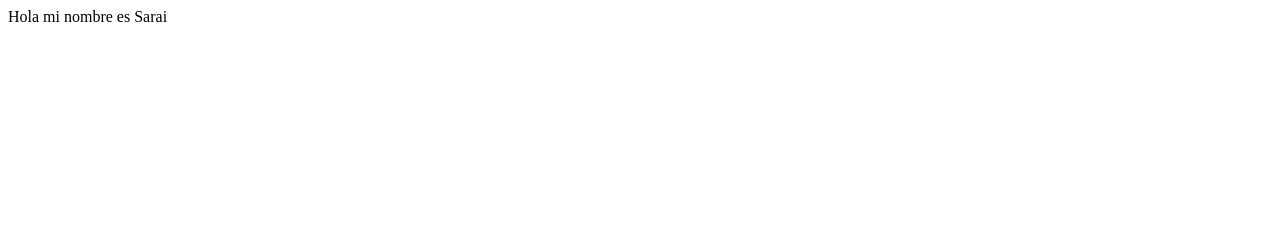
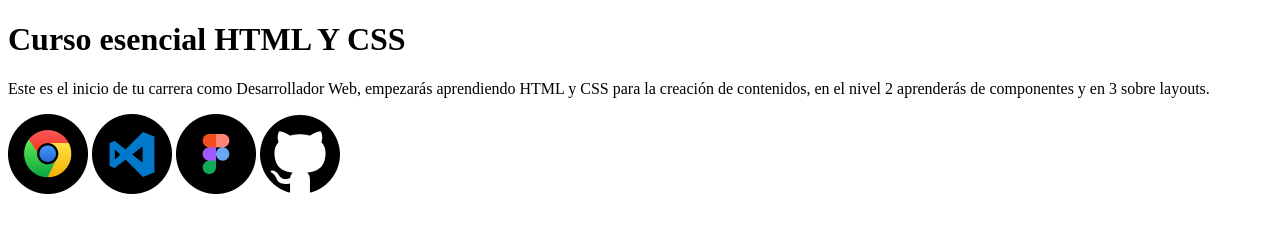
Before and after one commit to Devchris256/curso-esencial-html-css, a plain HTML site: page index.html in a window 1280 px wide. Drawn offline with Linux system fonts and the light colour scheme.

Commit message:
Hemos agregado las imágenes de los logos del Setup

```diff
--- a/index.html
+++ b/index.html
@@ -1,12 +1,22 @@
 <!DOCTYPE html>
-<html lang="en">
+<html lang="es">
 <head>
   <meta charset="UTF-8">
   <meta http-equiv="X-UA-Compatible" content="IE=edge">
   <meta name="viewport" content="width=device-width, initial-scale=1.0">
-  <title>Document</title>
+  <title>El blog de Sarai </title>
 </head>
 <body>
-  Hola mi nombre es Sarai
+  <h1>
+    Curso esencial HTML Y CSS
+  </h1>
+  <p>
+    Este es el inicio de tu carrera como Desarrollador Web, empezarás aprendiendo HTML y CSS para la creación de contenidos,
+    en el nivel 2 aprenderás de componentes y en 3 sobre layouts.
+  </p>
+  <img src="img/google _chrome.png" alt="Logo de Google Chrome" title="Logo de Google Chrome">
+  <img src="img/visual_studio_code.png" alt="Logo de Visual Studio" title="Logo de Visual Studio">
+  <img src="img/figma.png" alt="Logo de Figma" title="Logo de Figma">
+  <img src="img/github.png" alt="Logo de GitHub" title="Logo de GitHub">
 </body>
 </html>
```
Also changed, not shown: img/figma.png (added), img/github.png (added), img/google _chrome.png (added), img/visual_studio_code.png (added).
